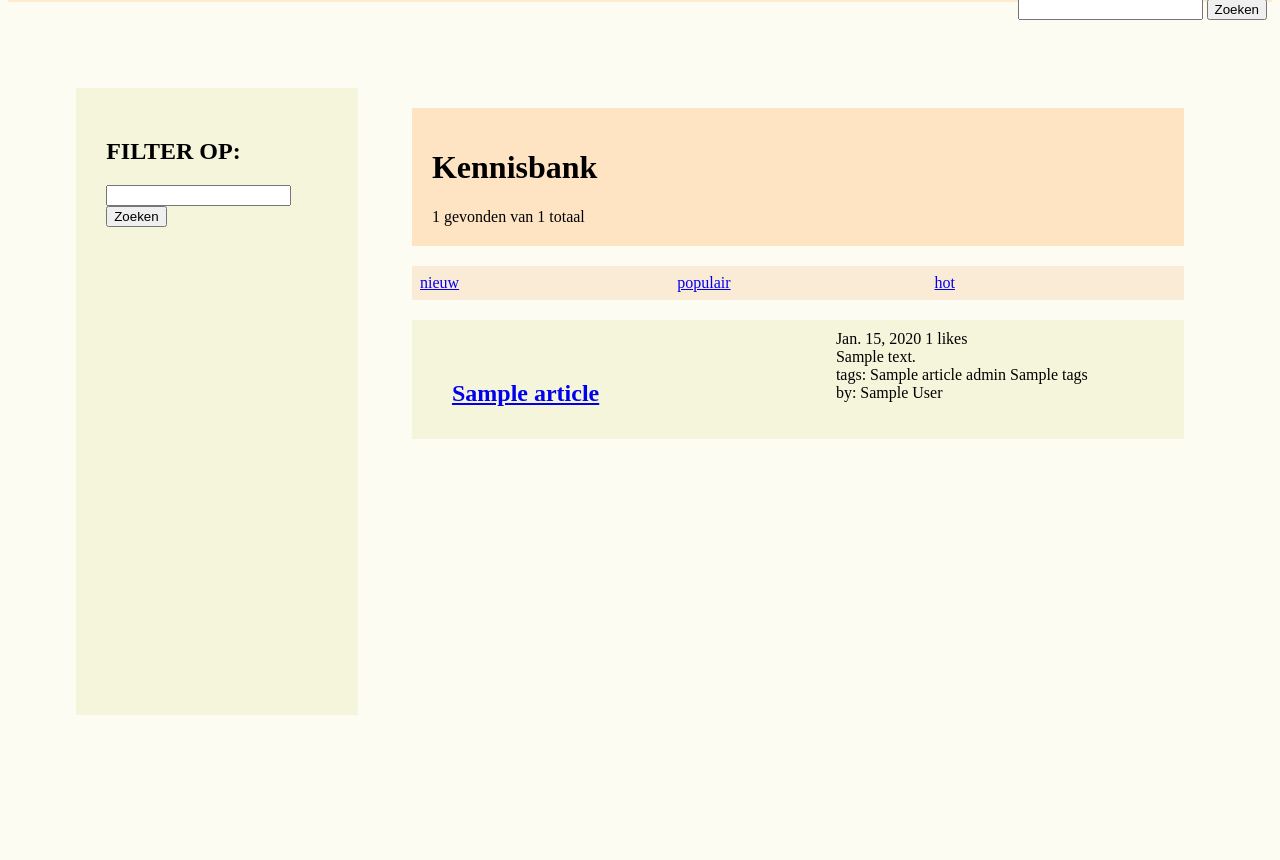
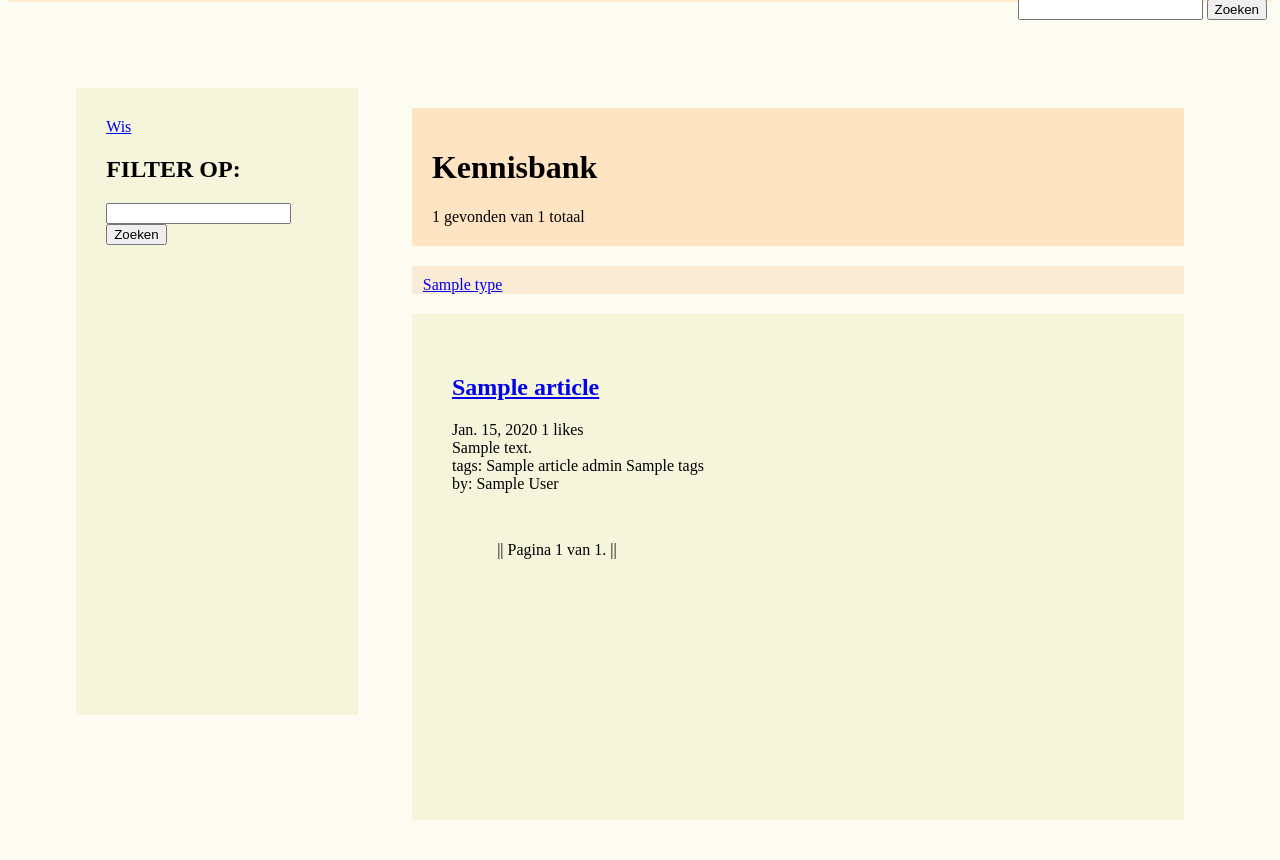
Before and after one commit to Ludicrux/Kennisdeler, a Django app: template apps/templates/articles/article_list.html in a window 1280 px wide. Shown: the part 32-892 px from the top of the page. Before the commit the page ends 747 px from the top, so only its background shows below. Run offline with Django 3.2, Linux system fonts and the light colour scheme; the template is opened without the code that fills it: most values are stand-ins (such as "Sample title", 1, 10 or a date in 2020).

Commit message:
added pagination and reworked sloppy urls

```diff
--- a/apps/templates/articles/article_list.html
+++ b/apps/templates/articles/article_list.html
@@ -4,6 +4,7 @@
 <div class="container">
     <div class="col-side" id="left" style="background-color: beige; height: 80%;">
         <div class="filter">
+            <a href="{% url 'articles:article-list' order_by=current_order page=article_list.number %}">Wis</a>
             <h2>FILTER OP:</h2>
             <form method="get">
                 {% if logged_in %}
@@ -18,7 +19,7 @@
                     </input>
                 {% endif %}
                 <input type="text" id="search" name="search"></input>
-                {{ article_list.form.as_p }}
+                {{ article_filter.form.as_p }}
                 <button type="submit">Zoeken</button>
             </form>
         </div>
@@ -26,24 +27,25 @@
     <div class="col-main" id="right">
         <div class="kennisbank-top">
             <h1>Kennisbank</h1>
-            {{ article_list.qs.count }} gevonden van {{ article_count }} totaal
+            {{ article_filter.qs.count }} gevonden van {{ article_count }} totaal
 
         </div>
 
             <div class="sort">
-                    <div class="orderby"> <a href="{% url 'articles:article-list' order_by='nieuw' %}"> nieuw</a> </div>
-                    <div class="orderby"> <a href="{% url 'articles:article-list' order_by='populair' %}"> populair</a> </div>
-                    <div class="orderby"> <a href="{% url 'articles:article-list' order_by='hot' %}"> hot </a> </div>
+                {% for type in order_by %}
+                    <div class="orderby" style="background-color:{{type.current}};"> <a href="{% url 'articles:article-list' order_by=type.name page=article_list.number %}{{ get_string }}"> {{ type.name }}</a> </div>
+                {% endfor %}
             </div>
 
-        <div class="kennisbank-qs" style="background-color: beige;">
-        {% if search_str %}
-            <div>
-            Zoeken op: {{ search_str }}
-            </div>
-        {% endif %}
-            {% for article in article_list.qs %}
-                <div class="kennisbank-qs-item">
+        <div class="kennisbank-qs" style="background-color: beige; min-height: 62%;">
+            {% if search_str %}
+                <div>
+                Resultaten voor: {{ search_str }}
+                </div>
+            {% endif %}
+            <div style="column: 2;">
+            {% for article in article_list %}
+                <div class="kennisbank-qs-item" style="float: left; width:45%; height:20%;">
                     <!-- <img src="{{ article.image.url }}"> -->
                     <h2><a href="{{ article.get_absolute_url }}">{{ article.title }}</a></h2>
                     {{ article.created|date}} {{ article.user_likes.count }} likes <br>
@@ -54,6 +56,25 @@
             {% empty %}
                 Geen kennis gevonden.
             {% endfor %}
+            </div>
+
+            <div class="Pagination" style="float: right; width: 90%;">
+                <span class="step-links">
+                    {% if article_list.has_previous %}
+                        <a href="{% url 'articles:article-list' order_by=current_order page=1 %}{{ get_string }}">Eerste pagina </a> |
+                        <a href="{% url 'articles:article-list' order_by=current_order page=article_list.previous_page_number %}{{ get_string }}"> Vorige pagina</a>
+                    {% endif %}
+
+                    <span class="current">
+                        || Pagina {{ article_list.number }} van {{ article_list.paginator.num_pages }}. ||
+                    </span>
+
+                    {% if article_list.has_next %}
+                    <a href="{% url 'articles:article-list' order_by=current_order page=article_list.next_page_number %}{{ get_string }}">Volgende pagina</a> |
+                    <a href="{% url 'articles:article-list' order_by=current_order page=article_list.paginator.num_pages %}{{ get_string }}">Laatste pagina</a>
+                    {% endif %}
+                </span>
+            </div>
         </div>
     </div>
 </div>
--- a/apps/templates/core/base.html
+++ b/apps/templates/core/base.html
@@ -8,11 +8,11 @@
     <div class="navbar">
         <div class="navbaritems">
             <a href="{% url 'core:homepage' %}">Home</a>
-            <a href="{% url 'articles:article-list' 'nieuw' %}">KennisBank</a>
+            <a href="{% url 'articles:article-list' order_by='nieuw' page=1 %}">KennisBank</a>
             {% if user.is_authenticated %}
                 <a href="{% url 'articles:article-create' %}"><b>+</b>TOEVOEGEN</a>
             {% endif %}
-            <form method="get" action="{% url 'articles:article-list' order_by='nieuw'%}">
+            <form method="get" action="{% url 'articles:article-list' order_by='nieuw' page=1 %}">
                 <input type="text" id="search" name="search"></input>
                 <button type="submit">Zoeken</button>
             </form>
--- a/apps/templates/core/homepage.html
+++ b/apps/templates/core/homepage.html
@@ -4,7 +4,7 @@
 <h1> OPLEIDINGEN </h1>
 <br>
 {% for subject in subject_list %}
-    <a href="{% url 'articles:article-list' order_by='hot' %}?subject={{subject.id}}"> {{ subject.name }}</a><br>
+    <a href="{% url 'articles:article-list' order_by='nieuw' page=1 %}?subject={{subject.id}}"> {{ subject.name }}</a><br>
     <img src="{{ subject.image.url }}"><br>
 {% endfor %}
 {% endblock %}
--- a/static/core/css/styles.css
+++ b/static/core/css/styles.css
@@ -84,17 +84,19 @@ body {
 .sort {
     background-color: antiquewhite;
     margin: 20px;
-    padding: 1%;
     columns: 3;
 }
 .orderby {
     width: 33%;
+    height: 20px;
+    text-align: center;
+    padding: 10px;
 }
 
 .kennisbank-qs {
-    columns: 2;
     margin: 20px;
     padding: 10px;
+    min-height: 80%
 }
 .kennisbank-qs-item {
     padding: 10px;
```
Also changed, not shown: apps/articles/urls.py (+2 -7 lines), apps/articles/views.py (+24 -5 lines).
